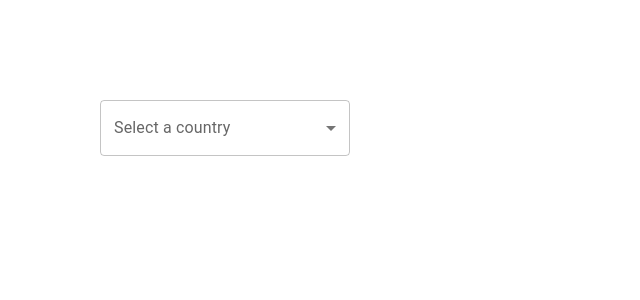
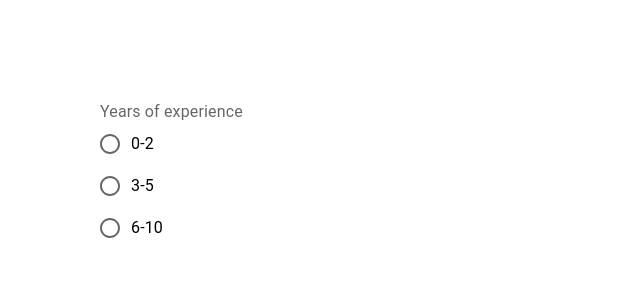
Before and after one commit to huseyincansoylu/react-mui, a React (Vite) app: page / in a window 1280 px wide. Shown: the top 300 px of the page, without its empty margins (0-640 px from the left). Built offline with nearby package versions, Linux system fonts and the light colour scheme.

Commit message:
RadioGroup

```diff
--- a/src/App.tsx
+++ b/src/App.tsx
@@ -1,10 +1,10 @@
-import MuiSelect from "./components/MuiSelect"
+import MuiRadio from "./components/MuiRadio"
 
 function App() {
 
   return (
     <div style={{ margin: "100px" }}>
-      <MuiSelect />
+      <MuiRadio />
     </div>
   )
 }
--- /dev/null
+++ b/src/components/MuiRadio.tsx
@@ -0,0 +1,37 @@
+import { FormControl, FormLabel, FormControlLabel, RadioGroup, Radio } from "@mui/material"
+import React, { useState } from "react"
+
+const MuiRadio = () => {
+    const [val, setVal] = useState("")
+
+    const handleChange = (e: React.ChangeEvent<HTMLInputElement>) => {
+        setVal(e.target.value)
+    }
+
+    return (
+        <FormControl>
+            <FormLabel id="job-experience-group-label">
+                Years of experience
+            </FormLabel>
+            <RadioGroup name="job-experience-group-label" value={val} onChange={handleChange}>
+                <FormControlLabel
+                    control={<Radio />}
+                    label="0-2"
+                    value="0-2"
+                />
+                <FormControlLabel
+                    control={<Radio />}
+                    label="3-5"
+                    value="3-5"
+                />
+                <FormControlLabel
+                    control={<Radio />}
+                    label="6-10"
+                    value="6-10"
+                />
+            </RadioGroup>
+        </FormControl>
+    )
+}
+
+export default MuiRadio
```
